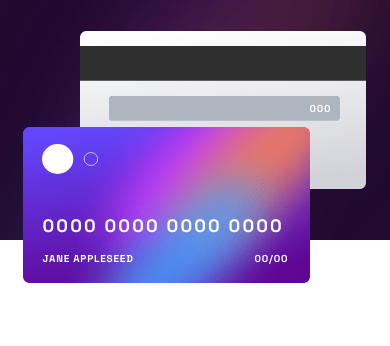
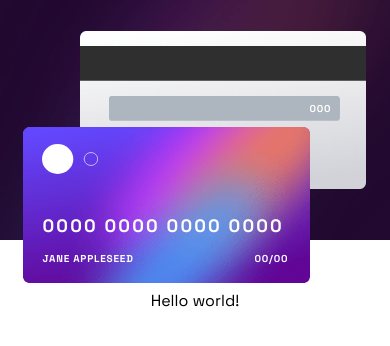
Before and after one commit to fkrunic/frontend-mentor-interactive-card-details-form, a Vue app: page / in a window 390 px wide. Shown: the top 346 px of the page. Built offline with nearby package versions, Linux system fonts and the light colour scheme.

Commit message:
test element on phone to check alignment

```diff
--- a/src/components/Phone.vue
+++ b/src/components/Phone.vue
@@ -30,7 +30,9 @@ import CardFront from './CardFront.vue';
             :name="'JANE APPLESEED'"
             :expiration="'00/00'"
             ></CardFront>
-          </div>
+        </div>
+
+        <p class="mt-[50px]">Hello world!</p>
       </div>
     </div>
   </div>
```
